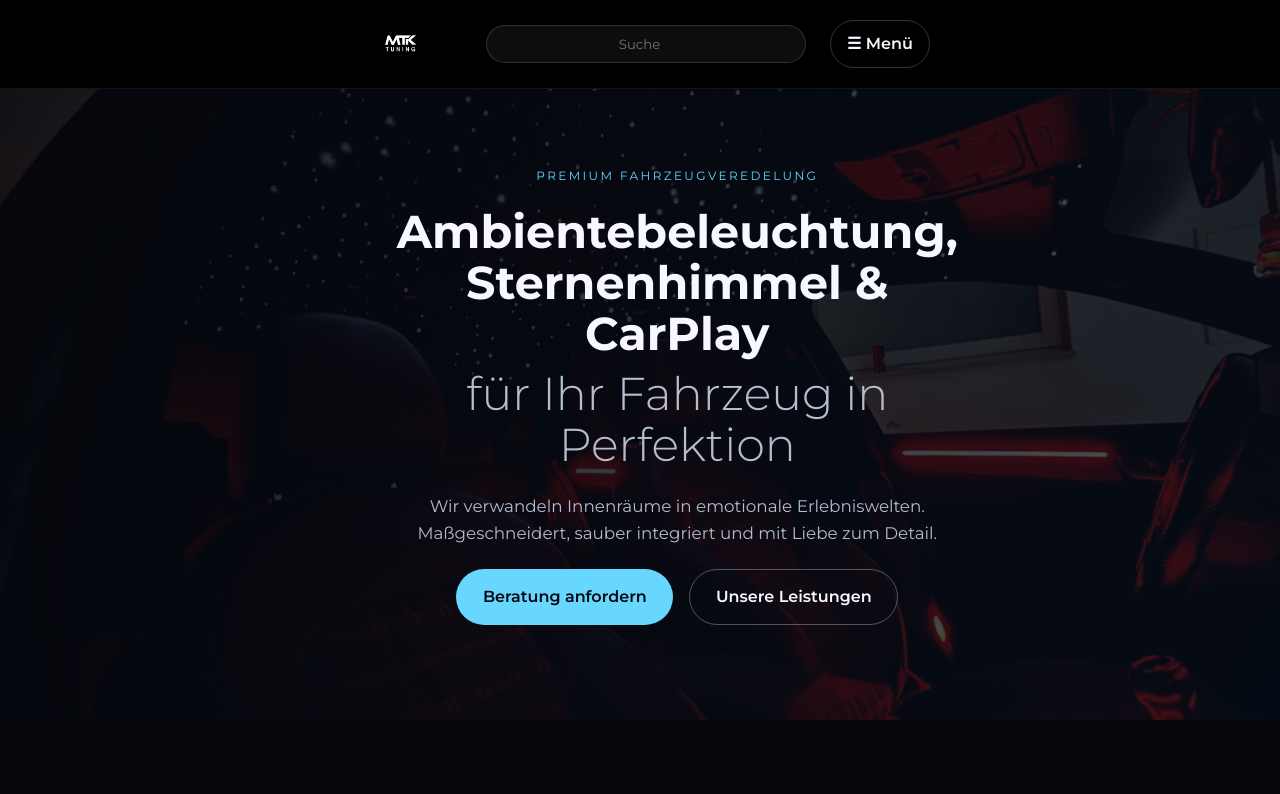
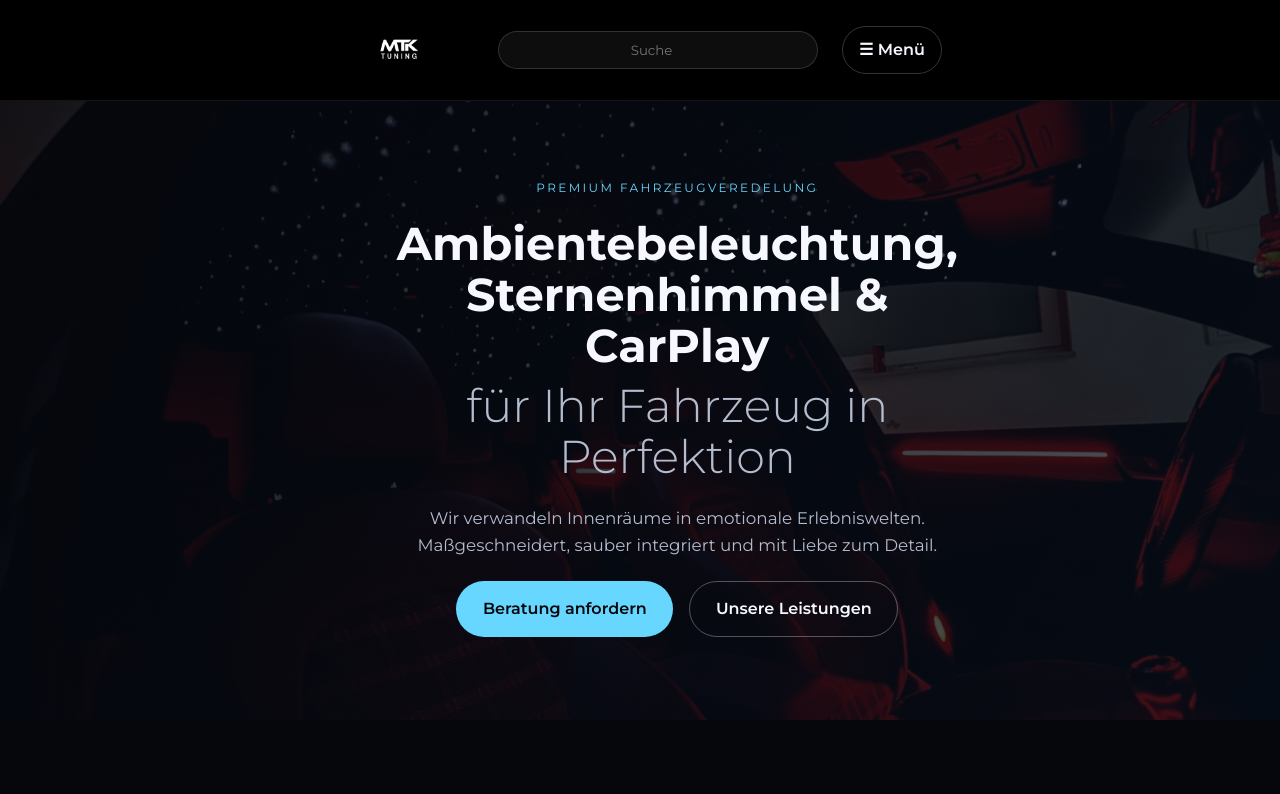
Before and after one commit to muecoka/MTK-Tuning, a plain HTML site: page index.html in a window 1280 px wide. Shown: the top 794 px of the page. Drawn offline with Linux system fonts and the light colour scheme.

Commit message:
Update styles.css

```diff
--- a/styles.css
+++ b/styles.css
@@ -479,7 +479,7 @@ textarea {
   }
 }
 .logo img {
-  height: 56px;        /* Desktop */
+  height: 68px;        /* Desktop */
   width: auto;
   max-width: 90%;
   display: block;
```
